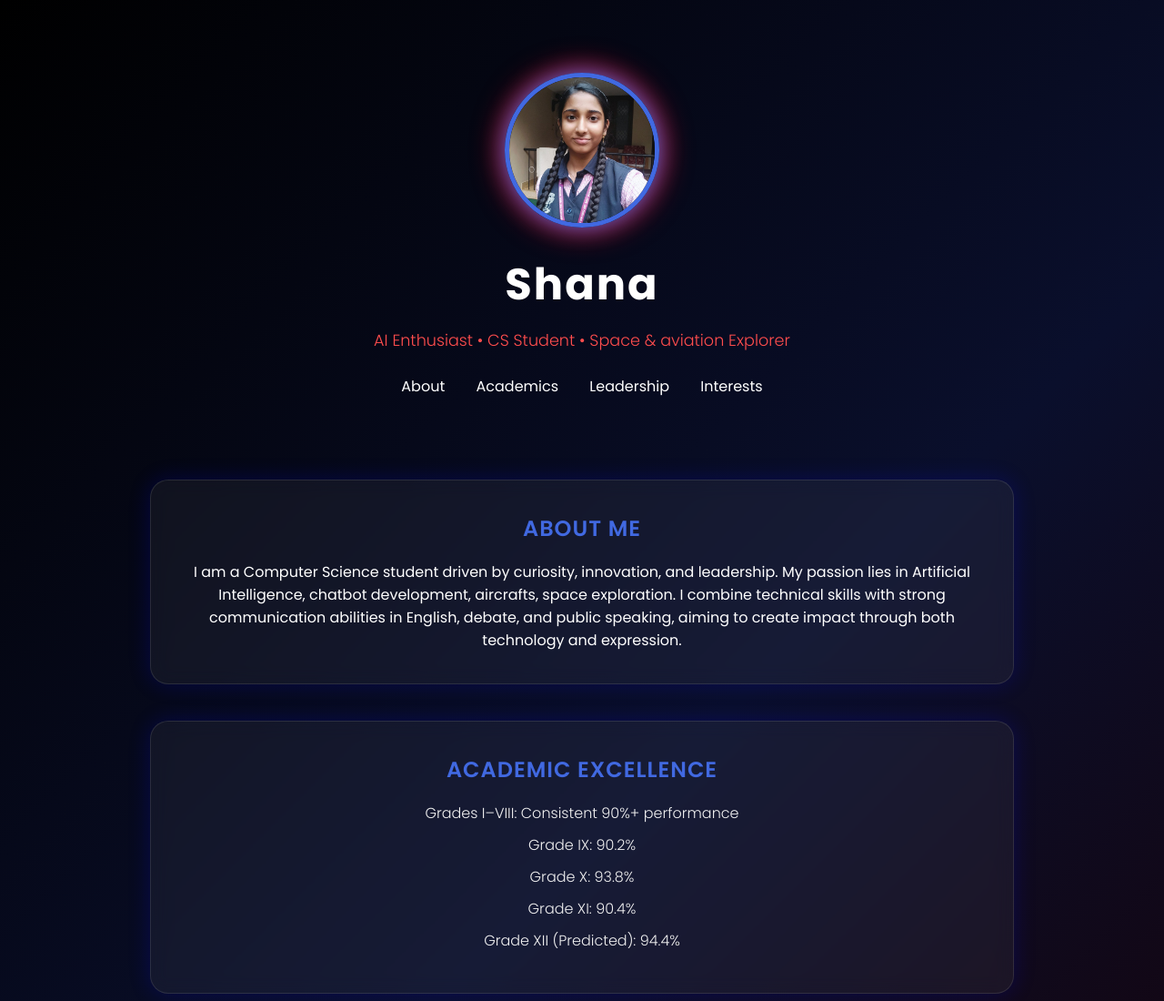
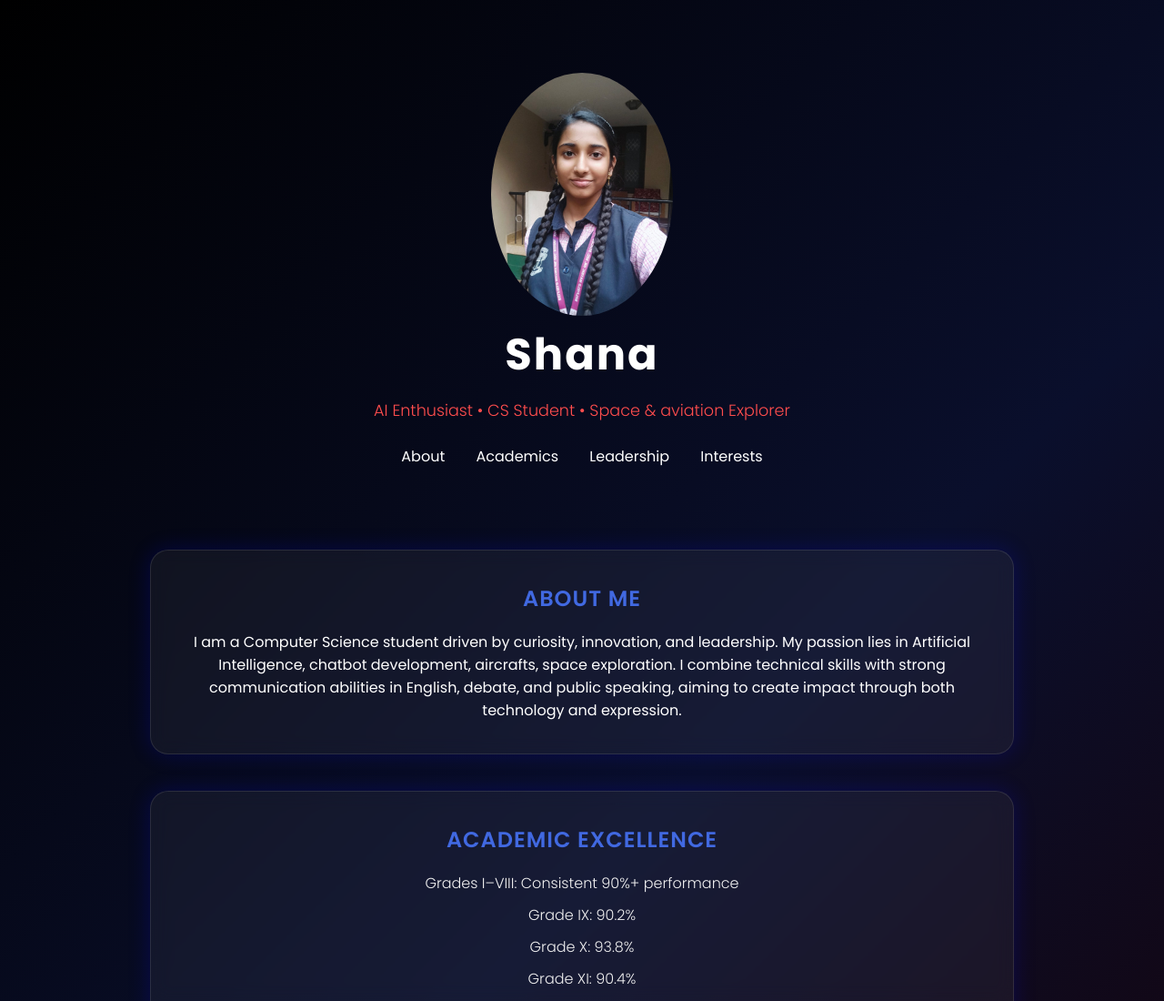
Before and after one commit to Shana-ynx/Shana-portfolio, a plain HTML site: page index.html in a window 1280 px wide. Shown: the top 1100 px of the page at 91% size. Drawn offline with Linux system fonts and the light colour scheme.

Commit message:
Update index.html

```diff
--- a/index.html
+++ b/index.html
@@ -116,7 +116,7 @@ footer{
 <body>
 
 <header class="hero">
-    <img src="profile.jpeg" alt="Shana" class="profile-pic">
+    <img src="profile.jpeg" alt="Shana" style="width:200px; border-radius:50%;">
     <h1>Shana</h1>
     <p class="tagline">AI Enthusiast • CS Student • Space & aviation Explorer </p>
 
```
